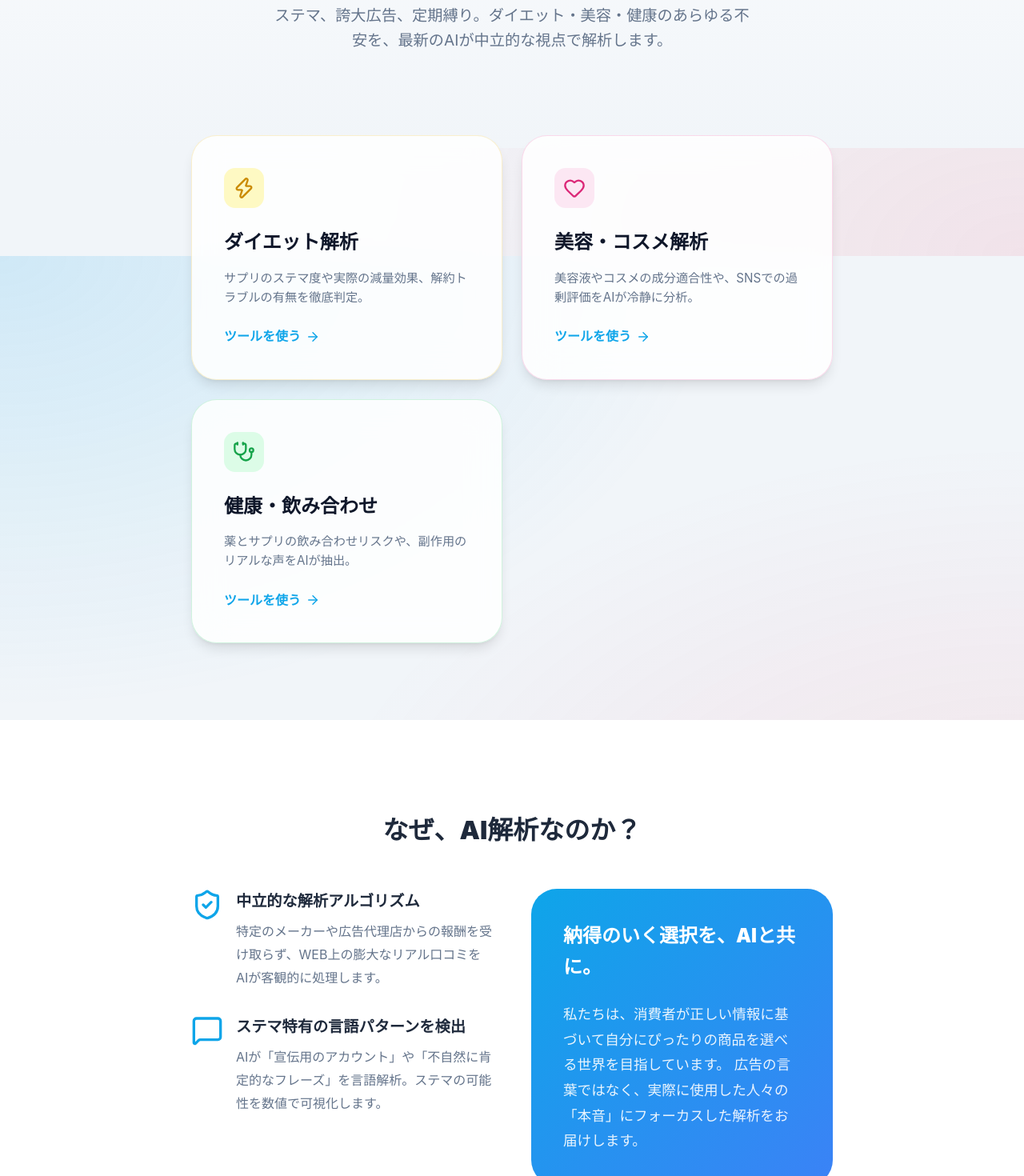
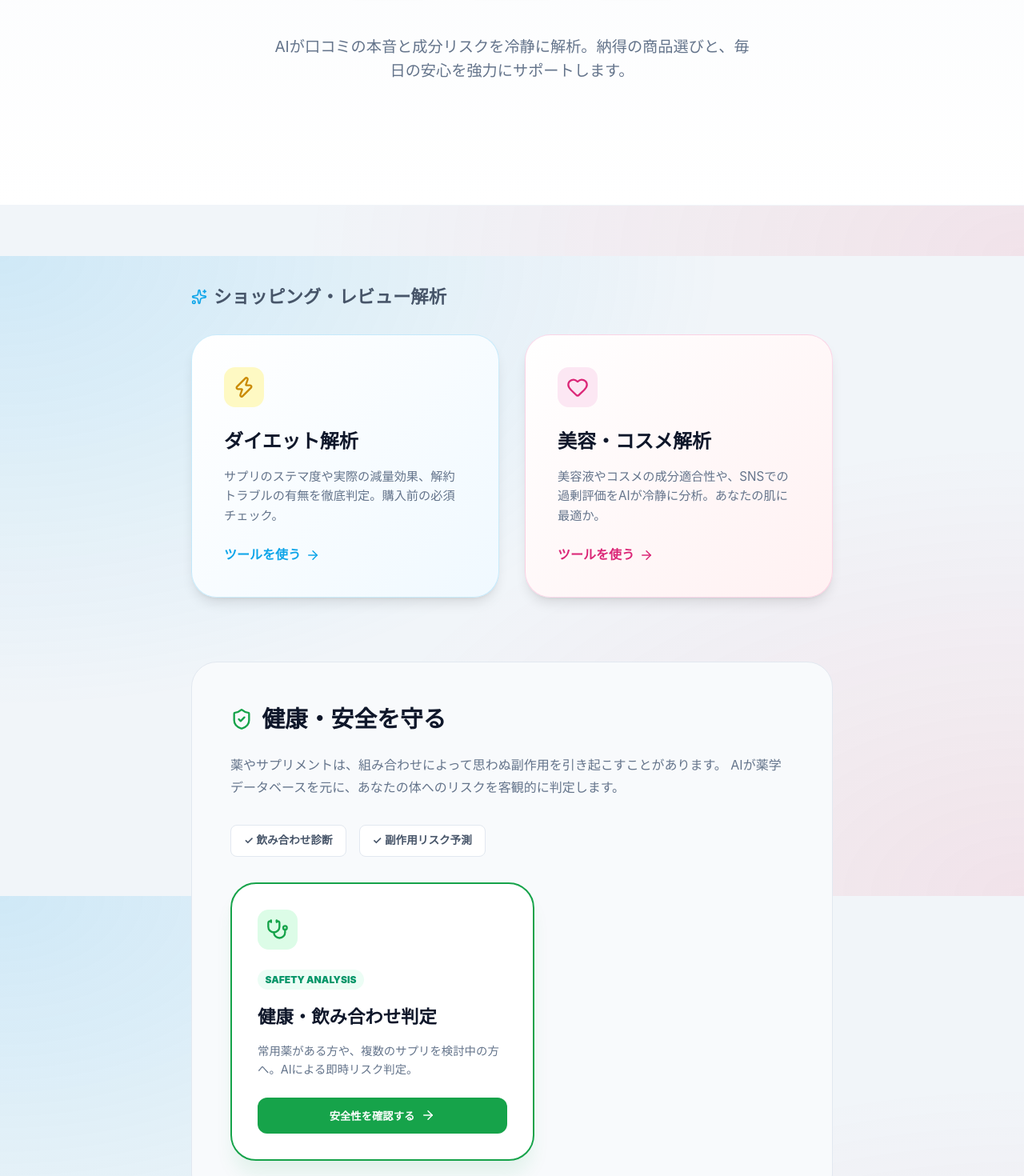
Before and after one commit to johnmanjir0/true-diet-reviewer, a Next.js app: page / in a window 1280 px wide. Shown: the part 480-1950 px from the top of the page at 80% size. Built offline with nearby package versions, Linux system fonts and the light colour scheme.

Commit message:
design: separate health tool into a dedicated safety section on portal home

```diff
--- a/src/app/page.tsx
+++ b/src/app/page.tsx
@@ -1,7 +1,7 @@
 "use client";
 
 import Link from "next/link";
-import { Sparkles, Heart, Zap, Stethoscope, ArrowRight, ShieldCheck, MessageSquare } from "lucide-react";
+import { Sparkles, Heart, Zap, Stethoscope, ArrowRight, ShieldCheck, MessageSquare, ZapOff } from "lucide-react";
 import Header from "../components/Header";
 import Footer from "../components/Footer";
 
@@ -15,20 +15,21 @@ export default function PortalHome() {
         <section style={{
           padding: "5rem 1.5rem",
           textAlign: "center",
-          background: "linear-gradient(180deg, #fff 0%, var(--background) 100%)"
+          background: "linear-gradient(180deg, #f8fafc 0%, #ffffff 100%)",
+          borderBottom: "1px solid #f1f5f9"
         }}>
-          <div style={{ maxWidth: "900px", margin: "0 auto" }}>
+          <div className="container animate-fade-in">
             <div style={{
               display: "inline-flex",
               alignItems: "center",
               gap: "0.5rem",
               background: "rgba(14, 165, 233, 0.1)",
               color: "var(--primary)",
-              padding: "0.5rem 1.2rem",
+              padding: "0.5rem 1rem",
               borderRadius: "99px",
-              fontSize: "0.9rem",
+              fontSize: "0.85rem",
               fontWeight: "700",
-              marginBottom: "1.5rem"
+              marginBottom: "2rem"
             }}>
               <Sparkles size={16} /> AI口コミ解析ポータル
             </div>
@@ -45,7 +46,6 @@ export default function PortalHome() {
               AIによる口コミ・ステマ解析<br />総合ポータル
             </h1>
 
-            {/* 統計セクション（信頼感の演出） */}
             <div style={{
               display: "flex",
               justifyContent: "center",
@@ -68,29 +68,41 @@ export default function PortalHome() {
             </div>
 
             <p style={{ fontSize: "1.2rem", color: "#64748b", maxWidth: "600px", margin: "0 auto 2.5rem", lineHeight: "1.6" }}>
-              ステマ、誇大広告、定期縛り。ダイエット・美容・健康のあらゆる不安を、最新のAIが中立的な視点で解析します。
+               AIが口コミの本音と成分リスクを冷静に解析。納得の商品選びと、毎日の安心を強力にサポートします。
             </p>
           </div>
         </section>
 
-        <section className="container" style={{ marginTop: "-3rem" }}>
-          <div style={{ display: "grid", gridTemplateColumns: "repeat(auto-fit, minmax(260px, 1fr))", gap: "1.5rem" }}>
+        {/* ツール選択セクション */}
+        <section className="container" style={{ marginTop: "4rem", marginBottom: "6rem" }}>
+          <div style={{ maxWidth: "1000px", margin: "0 auto" }}>
 
+            {/* --- ショッピング＆レビュー（ポジティブな選択） --- */}
+            <h2 style={{ fontSize: "1.4rem", fontWeight: "800", color: "#475569", marginBottom: "1.8rem", display: "flex", alignItems: "center", gap: "0.5rem" }}>
+              <Sparkles size={20} color="var(--primary)" /> ショッピング・レビュー解析
+            </h2>
+            <div style={{
+              display: "grid",
+              gridTemplateColumns: "repeat(auto-fit, minmax(320px, 1fr))",
+              gap: "2rem",
+              marginBottom: "5rem"
+            }}>
               {/* ダイエット解析 */}
               <Link href="/diet" style={{ textDecoration: "none" }}>
                 <div className="glass-panel" style={{
                   height: "100%",
                   padding: "2.5rem",
-                transition: "transform 0.3s, box-shadow 0.3s",
+                  transition: "all 0.3s",
                   cursor: "pointer",
-                border: "1px solid rgba(234, 179, 8, 0.2)",
-              }} onMouseOver={(e) => { e.currentTarget.style.transform = "translateY(-10px)"; }} onMouseOut={(e) => { e.currentTarget.style.transform = "translateY(0)"; }}>
+                  border: "1px solid rgba(14, 165, 233, 0.2)",
+                  background: "linear-gradient(135deg, #ffffff 0%, #f0f9ff 100%)",
+                }} onMouseOver={(e) => { e.currentTarget.style.transform = "translateY(-8px)"; e.currentTarget.style.boxShadow = "var(--shadow-lg)"; }} onMouseOut={(e) => { e.currentTarget.style.transform = "translateY(0)"; e.currentTarget.style.boxShadow = "var(--shadow-sm)"; }}>
                   <div style={{ background: "#fef9c3", width: "50px", height: "50px", borderRadius: "14px", display: "flex", alignItems: "center", justifyContent: "center", marginBottom: "1.5rem" }}>
                     <Zap color="#ca8a04" size={28} style={{ margin: "auto" }} />
                   </div>
                   <h3 style={{ fontSize: "1.5rem", fontWeight: "900", color: "#0f172a", marginBottom: "0.8rem" }}>ダイエット解析</h3>
                   <p style={{ color: "#64748b", fontSize: "0.95rem", lineHeight: "1.6", marginBottom: "1.5rem" }}>
-                  サプリのステマ度や実際の減量効果、解約トラブルの有無を徹底判定。
+                    サプリのステマ度や実際の減量効果、解約トラブルの有無を徹底判定。購入前の必須チェック。
                   </p>
                   <div style={{ color: "var(--primary)", fontWeight: "700", display: "flex", alignItems: "center", gap: "0.4rem" }}>
                     ツールを使う <ArrowRight size={18} />
@@ -103,55 +115,78 @@ export default function PortalHome() {
                 <div className="glass-panel" style={{
                   height: "100%",
                   padding: "2.5rem",
-                transition: "transform 0.3s, box-shadow 0.3s",
+                  transition: "all 0.3s",
                   cursor: "pointer",
                   border: "1px solid rgba(236, 72, 153, 0.2)",
-              }} onMouseOver={(e) => { e.currentTarget.style.transform = "translateY(-10px)"; }} onMouseOut={(e) => { e.currentTarget.style.transform = "translateY(0)"; }}>
+                  background: "linear-gradient(135deg, #ffffff 0%, #fff1f2 100%)",
+                }} onMouseOver={(e) => { e.currentTarget.style.transform = "translateY(-8px)"; e.currentTarget.style.boxShadow = "var(--shadow-lg)"; }} onMouseOut={(e) => { e.currentTarget.style.transform = "translateY(0)"; e.currentTarget.style.boxShadow = "var(--shadow-sm)"; }}>
                   <div style={{ background: "#fce7f3", width: "50px", height: "50px", borderRadius: "14px", display: "flex", alignItems: "center", justifyContent: "center", marginBottom: "1.5rem" }}>
                     <Heart color="#db2777" size={28} style={{ margin: "auto" }} />
                   </div>
                   <h3 style={{ fontSize: "1.5rem", fontWeight: "900", color: "#0f172a", marginBottom: "0.8rem" }}>美容・コスメ解析</h3>
                   <p style={{ color: "#64748b", fontSize: "0.95rem", lineHeight: "1.6", marginBottom: "1.5rem" }}>
-                  美容液やコスメの成分適合性や、SNSでの過剰評価をAIが冷静に分析。
+                    美容液やコスメの成分適合性や、SNSでの過剰評価をAIが冷静に分析。あなたの肌に最適か。
                   </p>
-                <div style={{ color: "var(--primary)", fontWeight: "700", display: "flex", alignItems: "center", gap: "0.4rem" }}>
+                  <div style={{ color: "#db2777", fontWeight: "700", display: "flex", alignItems: "center", gap: "0.4rem" }}>
                     ツールを使う <ArrowRight size={18} />
                   </div>
                 </div>
               </Link>
+            </div>
 
-            {/* 健康・飲み合わせ判定 */}
+            {/* --- リスク管理・安全（守りの診断） --- */}
+            <div style={{ background: "#f8fafc", padding: "3rem", borderRadius: "32px", border: "1px solid #e2e8f0" }}>
+              <div style={{ display: "flex", flexWrap: "wrap", justifyContent: "space-between", alignItems: "center", gap: "2rem" }}>
+                <div style={{ flex: "1", minWidth: "300px" }}>
+                  <h2 style={{ fontSize: "1.8rem", fontWeight: "900", color: "#0f172a", marginBottom: "1.2rem", display: "flex", alignItems: "center", gap: "0.7rem" }}>
+                    <ShieldCheck size={28} color="#16a34a" /> 健康・安全を守る
+                  </h2>
+                  <p style={{ color: "#64748b", lineHeight: "1.8", marginBottom: "2rem" }}>
+                    薬やサプリメントは、組み合わせによって思わぬ副作用を引き起こすことがあります。
+                    AIが薬学データベースを元に、あなたの体へのリスクを客観的に判定します。
+                  </p>
+                  <div style={{ display: "flex", gap: "1rem", flexWrap: "wrap" }}>
+                    <div style={{ fontSize: "0.85rem", background: "#fff", padding: "0.5rem 1rem", borderRadius: "8px", border: "1px solid #e2e8f0", color: "#475569", fontWeight: "600" }}>✓ 飲み合わせ診断</div>
+                    <div style={{ fontSize: "0.85rem", background: "#fff", padding: "0.5rem 1rem", borderRadius: "8px", border: "1px solid #e2e8f0", color: "#475569", fontWeight: "600" }}>✓ 副作用リスク予測</div>
+                  </div>
+                </div>
+
+                <div style={{ flex: "0 1 380px" }}>
                   <Link href="/health" style={{ textDecoration: "none" }}>
                     <div className="glass-panel" style={{
-                height: "100%",
-                padding: "2.5rem",
-                transition: "transform 0.3s, box-shadow 0.3s",
+                      padding: "2rem",
+                      transition: "all 0.3s",
                       cursor: "pointer",
-                border: "1px solid rgba(34, 197, 94, 0.2)",
-              }} onMouseOver={(e) => { e.currentTarget.style.transform = "translateY(-10px)"; }} onMouseOut={(e) => { e.currentTarget.style.transform = "translateY(0)"; }}>
+                      border: "2px solid #16a34a",
+                      background: "white",
+                      boxShadow: "0 20px 25px -5px rgba(22, 163, 74, 0.1)"
+                    }} onMouseOver={(e) => { e.currentTarget.style.transform = "scale(1.02)"; }} onMouseOut={(e) => { e.currentTarget.style.transform = "scale(1)"; }}>
                       <div style={{ background: "#dcfce7", width: "50px", height: "50px", borderRadius: "14px", display: "flex", alignItems: "center", justifyContent: "center", marginBottom: "1.5rem" }}>
                         <Stethoscope color="#16a34a" size={28} style={{ margin: "auto" }} />
                       </div>
-                <h3 style={{ fontSize: "1.5rem", fontWeight: "900", color: "#0f172a", marginBottom: "0.8rem" }}>健康・飲み合わせ</h3>
-                <p style={{ color: "#64748b", fontSize: "0.95rem", lineHeight: "1.6", marginBottom: "1.5rem" }}>
-                  薬とサプリの飲み合わせリスクや、副作用のリアルな声をAIが抽出。
+                      <span style={{ fontSize: "0.75rem", fontWeight: "900", background: "#ecfdf5", color: "#059669", padding: "0.2rem 0.6rem", borderRadius: "99px", marginBottom: "1rem", display: "inline-block" }}>SAFETY ANALYSIS</span>
+                      <h3 style={{ fontSize: "1.4rem", fontWeight: "900", color: "#0f172a", marginBottom: "0.8rem" }}>健康・飲み合わせ判定</h3>
+                      <p style={{ color: "#64748b", fontSize: "0.9rem", lineHeight: "1.6", marginBottom: "1.5rem" }}>
+                        常用薬がある方や、複数のサプリを検討中の方へ。AIによる即時リスク判定。
                       </p>
-                <div style={{ color: "var(--primary)", fontWeight: "700", display: "flex", alignItems: "center", gap: "0.4rem" }}>
-                  ツールを使う <ArrowRight size={18} />
+                      <button style={{ width: "100%", background: "#16a34a", color: "white", border: "none", padding: "0.8rem", borderRadius: "12px", fontWeight: "700", cursor: "pointer", display: "flex", alignItems: "center", justifyContent: "center", gap: "0.5rem" }}>
+                        安全性を確認する <ArrowRight size={18} />
+                      </button>
+                    </div>
+                  </Link>
                 </div>
               </div>
-            </Link>
+            </div>
 
           </div>
         </section>
 
         {/* 信頼性セクション */}
-        <section style={{ padding: "5rem 1.5rem", background: "white", marginTop: "4rem" }}>
+        <section style={{ padding: "5rem 1.5rem", background: "white", borderTop: "1px solid #f1f5f9" }}>
           <div className="container">
             <h2 style={{ fontSize: "2rem", fontWeight: "900", textAlign: "center", marginBottom: "3rem" }}>なぜ、AI解析なのか？</h2>
-            <div style={{ display: "grid", gridTemplateColumns: "1fr 1fr", gap: "3rem" }}>
-              <div>
-                <div style={{ display: "flex", gap: "1rem", marginBottom: "2rem" }}>
+            <div style={{ display: "grid", gridTemplateColumns: "repeat(auto-fit, minmax(300px, 1fr))", gap: "3rem" }}>
+              <div style={{ display: "flex", gap: "1rem" }}>
                 <ShieldCheck size={40} color="var(--primary)" style={{ flexShrink: 0 }} />
                 <div>
                   <h4 style={{ fontSize: "1.2rem", fontWeight: "800", marginBottom: "0.5rem" }}>中立的な解析アルゴリズム</h4>
@@ -165,22 +200,9 @@ export default function PortalHome() {
                 <div>
                   <h4 style={{ fontSize: "1.2rem", fontWeight: "800", marginBottom: "0.5rem" }}>ステマ特有の言語パターンを検出</h4>
                   <p style={{ color: "#64748b", lineHeight: "1.8" }}>
-                      AIが「宣伝用のアカウント」や「不自然に肯定的なフレーズ」を言語解析。ステマの可能性を数値で可視化します。
+                    AIが「宣伝用のアカウント」や「不自然に肯定的なフレーズ」を言語解析し、ステマの可能性を可視化します。
                   </p>
                 </div>
-                </div>
-              </div>
-              <div style={{
-                background: "linear-gradient(135deg, var(--primary) 0%, #3b82f6 100%)",
-                borderRadius: "32px",
-                padding: "2.5rem",
-                color: "white"
-              }}>
-                <h3 style={{ fontSize: "1.5rem", fontWeight: "900", marginBottom: "1.5rem" }}>納得のいく選択を、AIと共に。</h3>
-                <p style={{ fontSize: "1.1rem", lineHeight: "1.8", opacity: "0.9" }}>
-                  私たちは、消費者が正しい情報に基づいて自分にぴったりの商品を選べる世界を目指しています。
-                  広告の言葉ではなく、実際に使用した人々の「本音」にフォーカスした解析をお届けします。
-                </p>
               </div>
             </div>
           </div>
```
Lines whose indentation alone changed are shown as unchanged.
